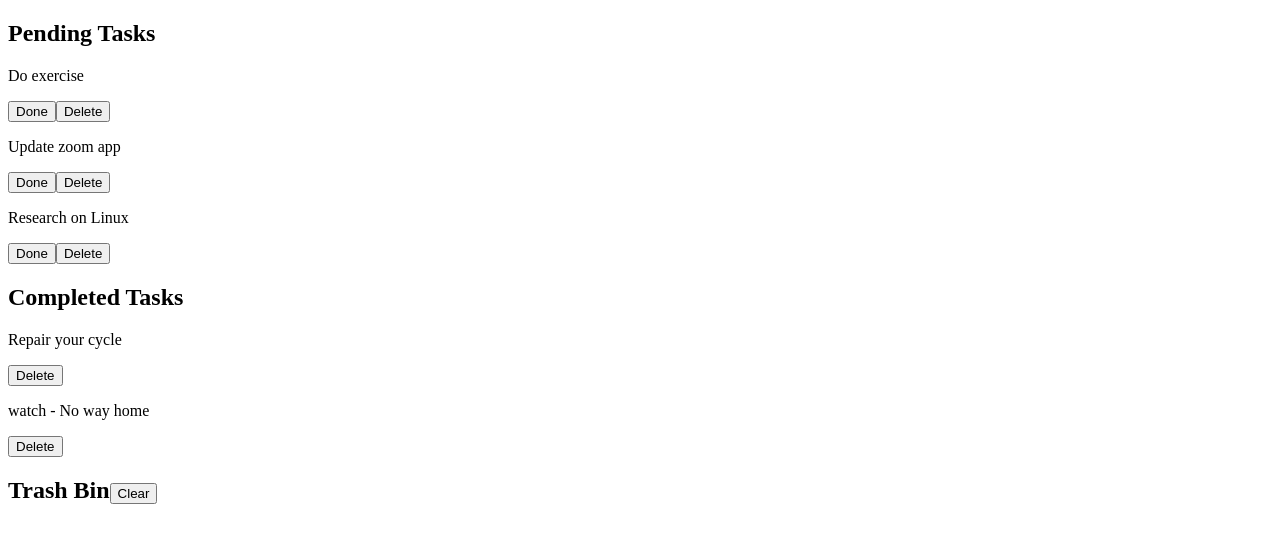
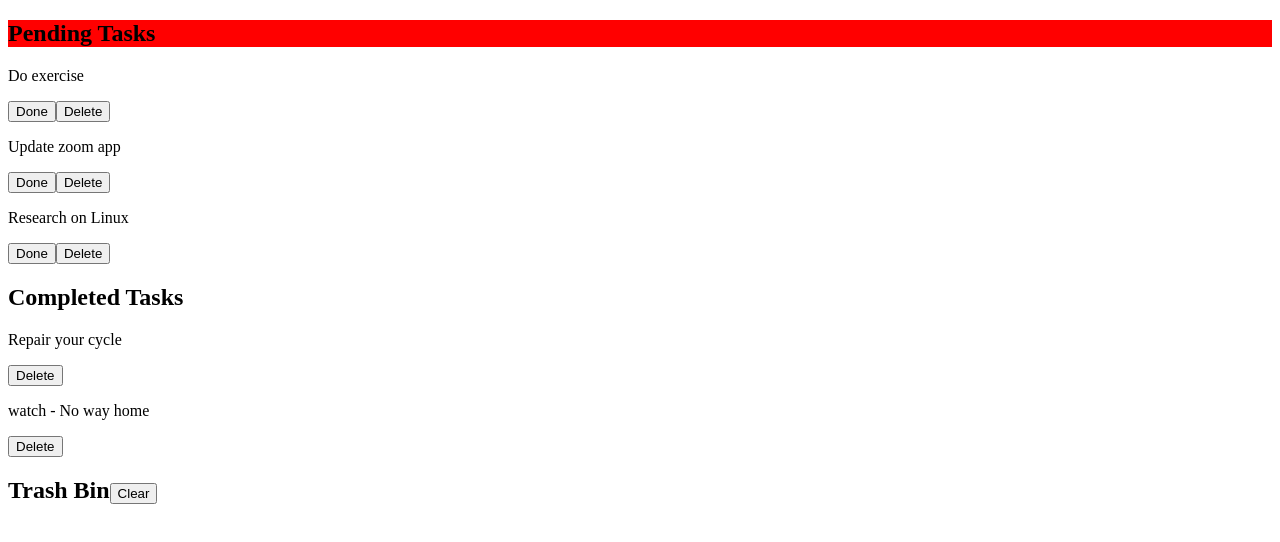
Before and after one commit to WinayGupta777/firstreactapp, a React (Create React App) app: page / in a window 1280 px wide. Shown: the top 542 px of the page. Built offline with nearby package versions, Linux system fonts and the light colour scheme.

Commit message:
Inline styling.!

```diff
--- a/src/components/pending.js
+++ b/src/components/pending.js
@@ -5,7 +5,7 @@ class Pending extends React.Component {
     }
     render(){return(
         <>
-            <h2>Pending Tasks</h2>
+            <h2  style={{backgroundColor:"red"}}>Pending Tasks</h2>
             {this.props.list.map(
                 (i)=>
                 <div>
```
